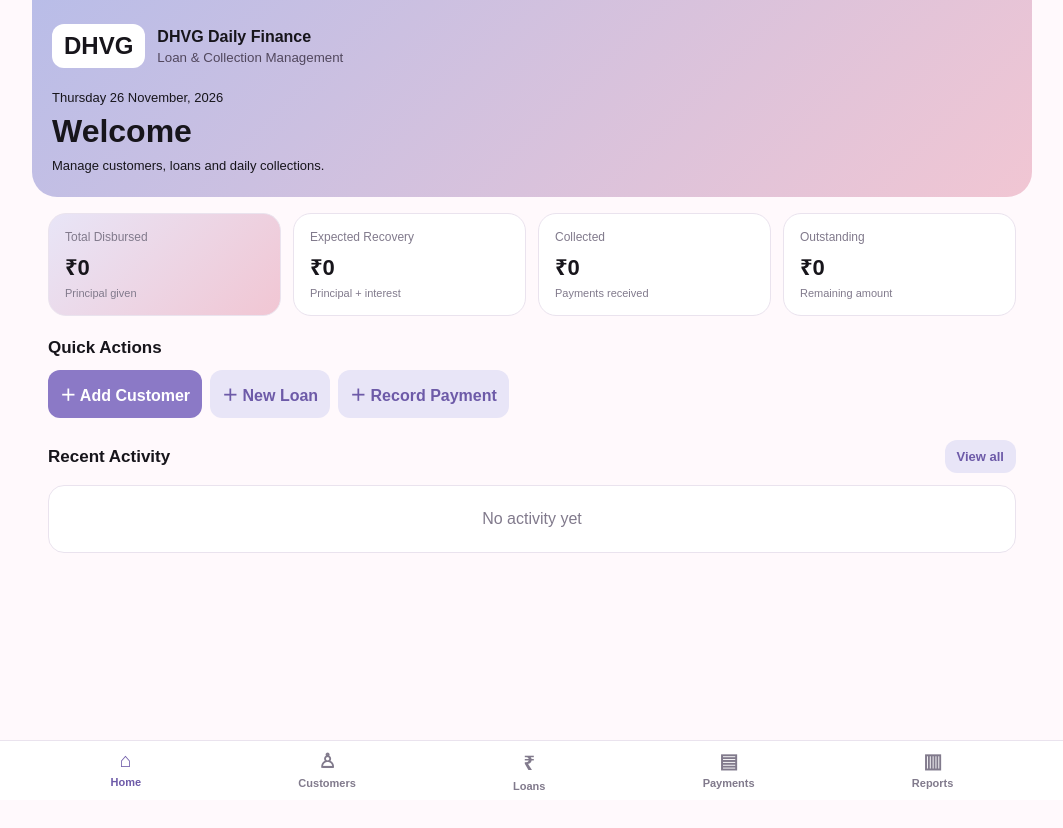
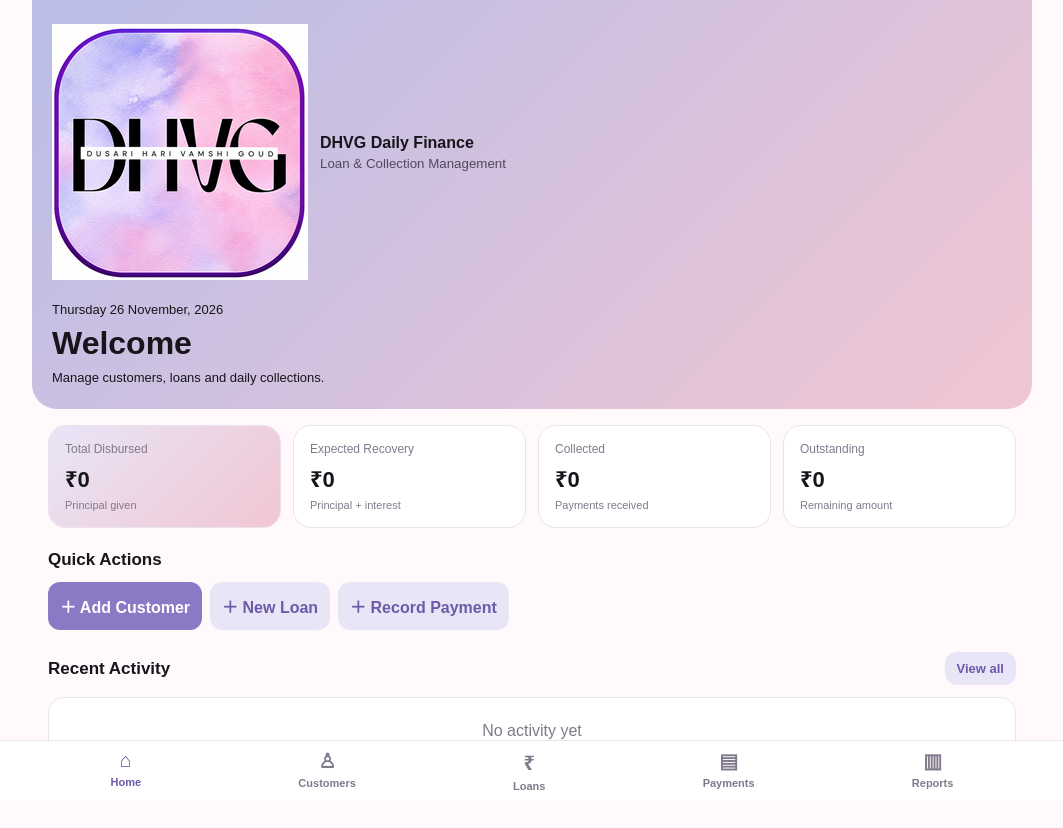
Before and after one commit to devilgoud09-netizen/dhvg-daily-finances, a plain HTML site: page index.html in a window 1280 px wide. Shown: the whole page, without its empty margins (108-1171 px from the left). Before the commit the page ends 800 px from the top, so only its background shows below. Drawn offline with Linux system fonts and the light colour scheme.

Commit message:
Update header to include logo in index.html

```diff
--- a/index.html
+++ b/index.html
@@ -41,7 +41,10 @@ button,input,select{font:inherit}button{cursor:pointer;border:0;border-radius:12
 <body>
 <div class="app">
 <header class="top">
-<div class="brand"><div class="logo">DHVG</div><div><b>DHVG Daily Finance</b><small>Loan & Collection Management</small></div></div>
+<div class="brand">
+<img src="./dhvg-logo.png" class="brandlogo" alt="DHVG Logo">
+<div><b>DHVG Daily Finance</b><small>Loan & Collection Management</small></div>
+</div>
 <div class="date" id="today"></div>
 <h1>Welcome</h1><p>Manage customers, loans and daily collections.</p>
 </header>
```
